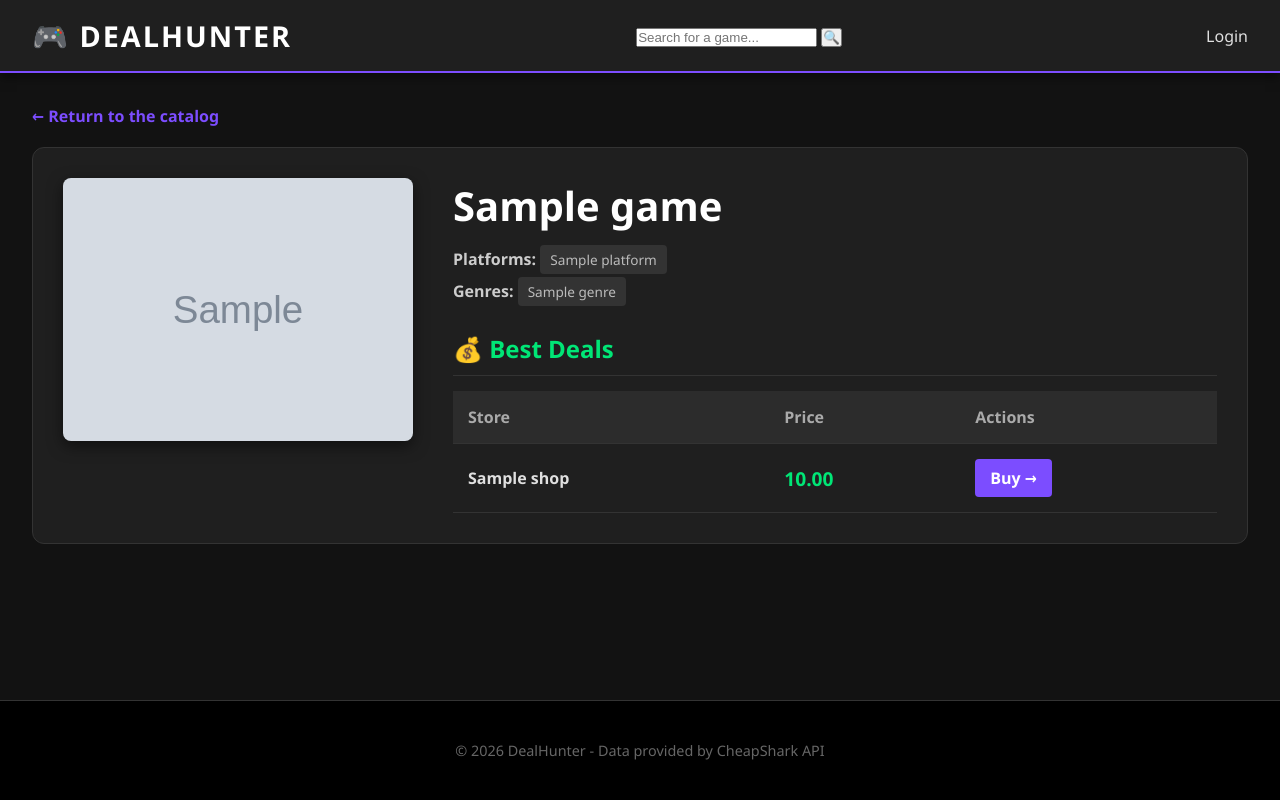
After one commit to otto616/DealHunter, a Django app: page /game/1/ in a window 1280 px wide. The commit adds this page. Run offline with Django 5.2, Linux system fonts and the light colour scheme; tables that the repository leaves empty hold one stand-in row (values such as "Sample post"); grey boxes marked "Sample" are stand-in pictures.

Commit message:
detail_page

```diff
--- a/core/settings.py
+++ b/core/settings.py
@@ -40,7 +40,7 @@ INSTALLED_APPS = [
     'django.contrib.sessions',
     'django.contrib.messages',
     'django.contrib.staticfiles',
-    'games',
+    'games',    # Ours
 ]
 
 MIDDLEWARE = [
--- a/games/static/games/style.css
+++ b/games/static/games/style.css
@@ -185,3 +185,116 @@ footer {
     border-top: 1px solid #333;
 }
 footer p { color: #666; font-size: 0.9rem; }
+
+
+/* ------------- DETAIL VIEW -------------- */
+
+.back-link {
+    margin-bottom: 20px;
+}
+.back-link a {
+    color: #7c4dff;
+    font-weight: bold;
+}
+.back-link a:hover {
+    color: #fff;
+}
+
+/* El contenidor que parteix la pantalla en dos */
+.game-detail-container {
+    display: flex;
+    gap: 40px;
+    background-color: #1f1f1f;
+    padding: 30px;
+    border-radius: 12px;
+    border: 1px solid #333;
+}
+
+/* Columna Esquerra (Foto) */
+.game-cover {
+    flex: 0 0 350px;
+}
+.game-cover img {
+    width: 100%;
+    border-radius: 8px;
+    box-shadow: 0 5px 15px rgba(0,0,0,0.5);
+}
+
+/* Columna Dreta (Info i Taula) */
+.game-info {
+    flex: 1;
+}
+.game-info h1 {
+    font-size: 2.5rem;
+    margin-bottom: 15px;
+    color: #fff;
+}
+
+.meta-tags p {
+    margin-bottom: 10px;
+    color: #ccc;
+}
+.meta-tags .badge {
+    background-color: #333;
+    padding: 5px 10px;
+    border-radius: 4px;
+    margin-right: 5px;
+    font-size: 0.85rem;
+}
+
+/* Taula d'ofertes */
+.deals-title {
+    margin-top: 30px;
+    margin-bottom: 15px;
+    color: #00e676; /* Verd per indicar "compra/oferta" */
+    border-bottom: 1px solid #333;
+    padding-bottom: 10px;
+}
+
+.deals-table {
+    width: 100%;
+    border-collapse: collapse; /* Treu els espais entre cel·les */
+}
+.deals-table th, .deals-table td {
+    padding: 15px;
+    text-align: left;
+    border-bottom: 1px solid #333;
+}
+.deals-table th {
+    background-color: #2c2c2c;
+    color: #aaa;
+}
+.deals-table tr:hover {
+    background-color: #252525;
+}
+
+.deal-price {
+    color: #00e676;
+    font-weight: bold;
+    font-size: 1.2rem;
+}
+
+/* Botó de Comprar */
+.btn-buy {
+    background-color: #7c4dff;
+    color: white;
+    padding: 8px 15px;
+    border-radius: 4px;
+    font-weight: bold;
+    display: inline-block;
+}
+.btn-buy:hover {
+    background-color: #5e35b1;
+}
+
+/* Responsive: si la pantalla és petita (mòbil), posem la foto a dalt i el text a sota */
+@media (max-width: 800px) {
+    .game-detail-container {
+        flex-direction: column;
+    }
+    .game-cover {
+        flex: auto;
+        max-width: 400px;
+        margin: 0 auto; /* Centrem la imatge */
+    }
+}
--- a/games/templates/games/base.html
+++ b/games/templates/games/base.html
@@ -16,7 +16,7 @@
 <body>
     <nav class="navbar">
         <div class="nav-container">
-            <a href="{% url 'index' %}" class="logo">🎮 DealHunter</a>
+            <a href="{% url 'games:home' %}" class="logo">🎮 DealHunter</a>
 
             <div class="search-bar">
                 <form action="" method="get">
--- /dev/null
+++ b/games/templates/games/detail.html
@@ -0,0 +1,75 @@
+{% extends 'games/base.html' %}  <!--Detail View of a game-->
+
+{% block title %}{{ game.title }} - DealHunter{% endblock %}
+
+{% block content %}
+
+    <p class="back-link">
+        <a href="{% url 'games:home' %}">&larr; Return to the catalog</a>
+    </p>
+
+    <div class="game-detail-container">
+
+        <div class="game-cover">
+            <img src="{{ game.cover_url }}" alt="{{ game.title }}">
+        </div>
+
+        <div class="game-info">
+            <h1>{{ game.title }}</h1>
+
+            <div class="meta-tags">
+                <p><strong>Platforms:</strong>
+                    {% for platform in game.platforms.all %}
+                        <span class ="badge">
+                            {{ platform.name }}
+                        </span>
+                    {% empty %}
+                        <span class="badge">
+                            No specified
+                        </span>
+                    {% endfor %}
+                </p>
+                <p><strong>Genres:</strong>
+                    {% for genre in game.genres.all %}
+                        <span class="badge">
+                            {{ genre.name }}
+                        </span>
+                    {% empty %}
+                        <span class="badge">
+                            No specified
+                        </span>
+                    {% endfor %}
+                </p>
+            </div>
+
+            <h2 class="deals-title">
+                💰 Best Deals
+            </h2>
+
+            <table class="deals-table">
+                <thead>
+                    <tr>
+                        <th>Store</th>
+                        <th>Price</th>
+                        <th>Actions</th>
+                    </tr>
+                </thead>
+                <tbody>
+                    {% for deal in game.availability_set.all %}
+                        <tr>
+                            <td><strong>{{ deal.shop.name }}</strong></td>
+                            <td class="deal-price">{{ deal.current_price }}</td>
+                            <td>
+                                <a href="{{ deal.url }}" target="_blank" class="btn-buy">Buy &rarr;</a>
+                            </td>
+                        </tr>
+                    {% empty %}
+                        <tr>
+                            <td colspan="3">No deals available currently for this game.</td>
+                        </tr>
+                    {% endfor %}
+                </tbody>
+            </table>
+        </div>
+    </div>
+{% endblock %}
--- a/games/urls.py
+++ b/games/urls.py
@@ -1,6 +1,8 @@
 from django.urls import path
 from . import views
 
+app_name = 'games'
 urlpatterns = [
-    path('', views.home, name='index'),
+    path('', views.GameListView.as_view(), name='home'),
+    path('game/<int:pk>/', views.GameDetailView.as_view(), name='detail'),
 ]
--- a/games/views.py
+++ b/games/views.py
@@ -1,10 +1,20 @@
 from django.shortcuts import render
+from django.views.generic import ListView, DetailView
 from .models import Game
 
 # Create your views here.
 
-def home(request):
-
+'''def home(request):  # Home page of the web
     games = Game.objects.all()
 
-    return render(request, 'games/home.html', {'games': games})
+    return render(request, 'games/home.html', {'games': games})'''
+
+class GameListView(ListView):
+    model = Game
+    template_name = 'games/home.html'
+    context_object_name = 'games'
+
+class GameDetailView(DetailView):
+    model = Game
+    template_name = 'games/detail.html'
+    context_object_name = 'game'
```
Also changed, not shown: games/templates/games/home.html (+19 -12 lines).
